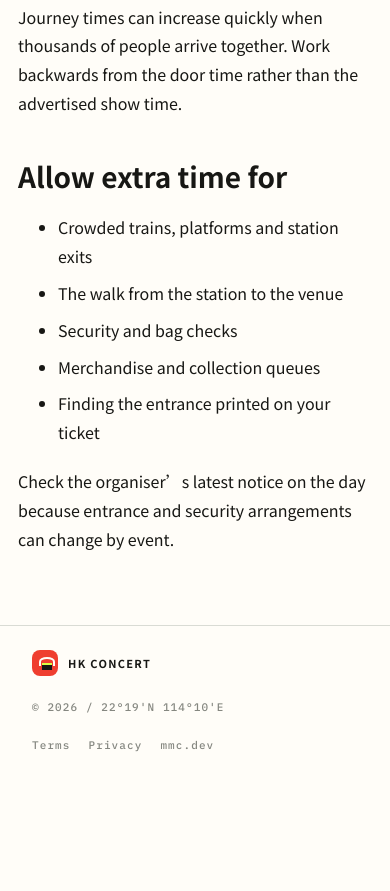
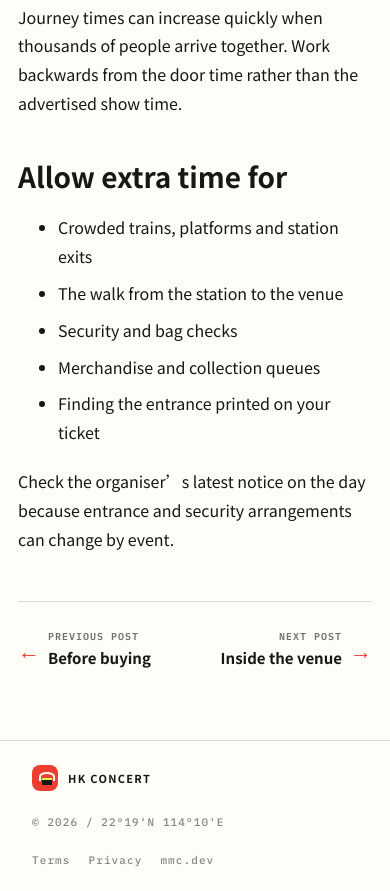
Before and after one commit to andrewmmc/concert, an Astro site: page /guide/before-doors-open/ in a window 390 px wide. Shown: the part 473-1364 px from the top of the page. Before the commit the page ends 1249 px from the top, so only its background shows below. Built offline with nearby package versions, Linux system fonts and the light colour scheme; Astro itself is replaced by a stand-in of ours; a web font is replaced by a local one.

Commit message:
Add adjacent guide post navigation
Amp-Thread-ID: https://ampcode.com/threads/T-01a070f7-c456-74dc-903c-e6987ca60afa
Co-authored-by: Amp <amp@ampcode.com>

```diff
--- a/src/app.css
+++ b/src/app.css
@@ -1043,6 +1043,21 @@
   .guide-post-body p, .guide-post-body ul, .guide-post-body ol { margin: 20px 0 0; }
   .guide-post-body h2 { margin-top: 42px; font-family: var(--grotesk); font-size: 28px; line-height: 1.2; }
   .guide-post-body li + li { margin-top: 8px; }
+  .guide-post-navigation { display: flex; gap: 24px; margin-top: 64px; padding-top: 28px; border-top: 1px solid var(--line); }
+  .guide-post-navigation a {
+    max-width: 46%;
+    display: flex;
+    align-items: center;
+    gap: 14px;
+    color: var(--ink);
+    text-decoration: none;
+  }
+  .guide-post-navigation a.next { margin-left: auto; text-align: right; }
+  .guide-post-navigation a > span[aria-hidden] { color: var(--signal); font-size: 22px; }
+  .guide-post-navigation a > span:not([aria-hidden]) { display: flex; flex-direction: column; gap: 5px; }
+  .guide-post-navigation small { color: var(--muted); font-family: var(--mono); font-size: 10px; font-weight: 600; letter-spacing: .1em; text-transform: uppercase; }
+  .guide-post-navigation strong { font-family: var(--grotesk); font-size: 17px; line-height: 1.3; }
+  .guide-post-navigation a:hover strong { color: var(--signal); }
   html[lang="en"] [data-locale-body="zh-HK"],
   html[lang="zh-HK"] [data-locale-body="en"] { display: none; }
   .standalone-concerts { display: grid; gap: 24px; padding-top: 56px; padding-bottom: 72px; }
@@ -1223,6 +1238,9 @@
     .guide-post { width: calc(100% - 36px); padding-top: 44px; padding-bottom: 72px; }
     .guide-post-header > a { margin-bottom: 40px; }
     .guide-post-body { font-size: 16px; }
+    .guide-post-navigation { gap: 16px; margin-top: 48px; }
+    .guide-post-navigation a { max-width: 48%; gap: 8px; }
+    .guide-post-navigation strong { font-size: 15px; }
     .page-hero h1 { font-size: clamp(34px, 11vw, 48px); }
     .venue-section-heading { grid-template-columns: 64px 1fr; }
     .venue-detail-table > div { grid-template-columns: 1fr; gap: 8px; }
--- a/src/pages/guide/[slug].astro
+++ b/src/pages/guide/[slug].astro
@@ -4,22 +4,36 @@ import BaseLayout from '../../layouts/BaseLayout.astro';
 
 export async function getStaticPaths() {
   const posts = await getCollection('guidePosts');
-  return posts
+  const englishPosts = posts
     .filter((post) => post.data.locale === 'en')
-    .map((english) => {
+    .sort((a, b) => a.data.order - b.data.order);
+  const localizedPosts = englishPosts.map((english) => {
     const chinese = posts.find((post) =>
       post.data.locale === 'zh-HK' &&
       post.data.translationKey === english.data.translationKey
     );
     if (!chinese) throw new Error(`Missing Chinese guide post: ${english.data.translationKey}`);
-      return {
+    return { english, chinese };
+  });
+
+  const navigation = (post) => post && ({
+    slug: post.english.data.translationKey,
+    title: post.english.data.title,
+    titleZh: post.chinese.data.title,
+  });
+
+  return localizedPosts.map(({ english, chinese }, index) => ({
     params: { slug: english.data.translationKey },
-        props: { english, chinese },
-      };
-    });
+    props: {
+      english,
+      chinese,
+      previous: navigation(localizedPosts[index - 1]),
+      next: navigation(localizedPosts[index + 1]),
+    },
+  }));
 }
 
-const { english, chinese } = Astro.props;
+const { english, chinese, previous, next } = Astro.props;
 const { Content: EnglishContent } = await render(english);
 const { Content: ChineseContent } = await render(chinese);
 const formatDate = (date, locale) => new Intl.DateTimeFormat(locale, {
@@ -56,5 +70,25 @@ const formatDate = (date, locale) => new Intl.DateTimeFormat(locale, {
     <div class="guide-post-body" data-locale-body="zh-HK">
       <ChineseContent />
     </div>
+    <nav class="guide-post-navigation" aria-label="Guide articles">
+      {previous && (
+        <a class="previous" href={`/guide/${previous.slug}/`}>
+          <span aria-hidden="true">←</span>
+          <span>
+            <small data-en="Previous post" data-zh-hk="上一篇">Previous post</small>
+            <strong data-en={previous.title} data-zh-hk={previous.titleZh}>{previous.title}</strong>
+          </span>
+        </a>
+      )}
+      {next && (
+        <a class="next" href={`/guide/${next.slug}/`}>
+          <span>
+            <small data-en="Next post" data-zh-hk="下一篇">Next post</small>
+            <strong data-en={next.title} data-zh-hk={next.titleZh}>{next.title}</strong>
+          </span>
+          <span aria-hidden="true">→</span>
+        </a>
+      )}
+    </nav>
   </article>
 </BaseLayout>
```
Also changed, not shown: test/content-pages.test.js (+11 -0 lines). Lines whose indentation alone changed are shown as unchanged.
